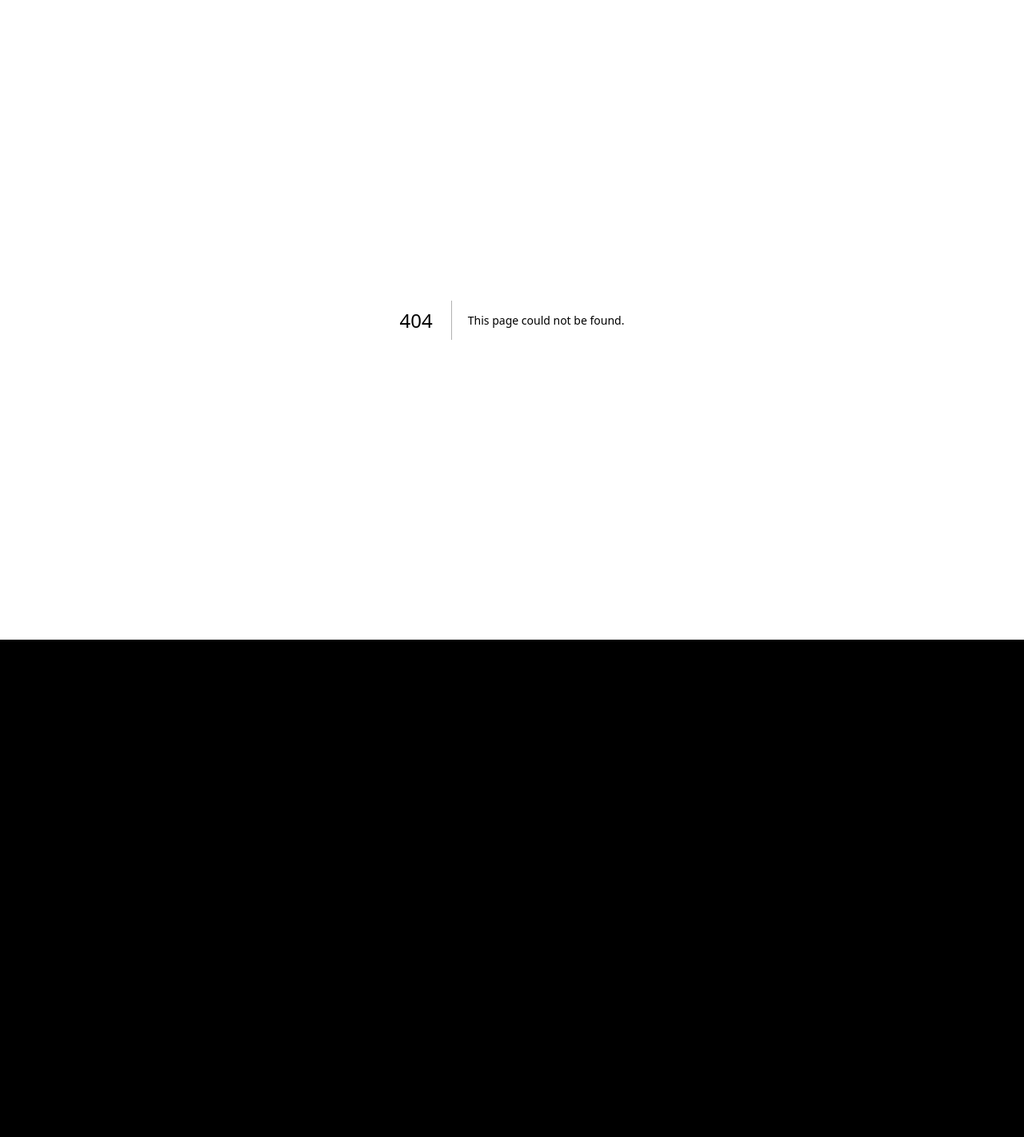
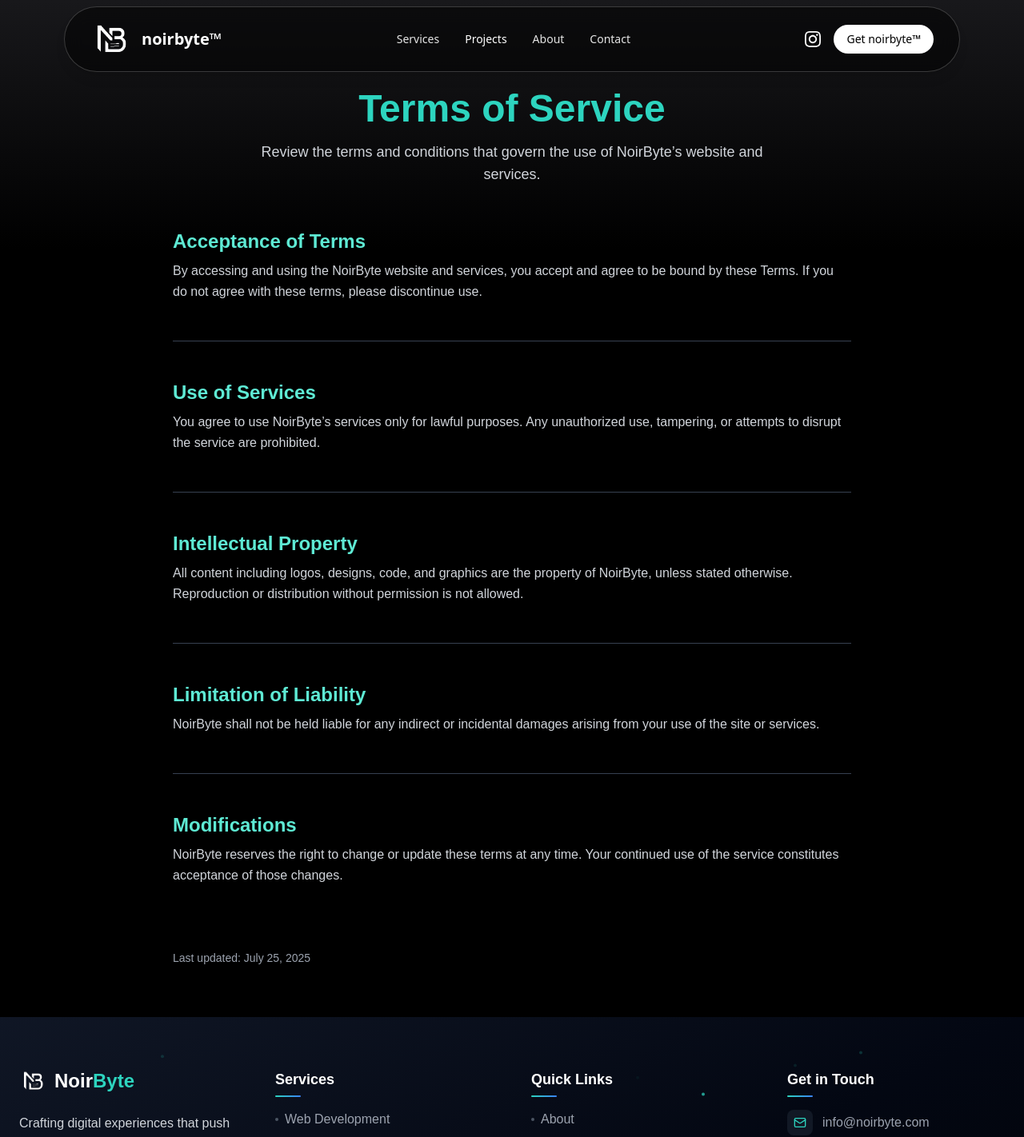
Before and after one commit to Wasif34/Noirbyte-Next, a Next.js app: page /terms in a window 1280 px wide. Before the commit this address had no page. Shown: the top 1422 px of the page at 80% size. Before the commit the page ends 800 px from the top, so only its background shows below. Built offline with nearby package versions, Linux system fonts and the light colour scheme; a web font is replaced by a local one.

Commit message:
Terms and privacy pages are added

```diff
--- /dev/null
+++ b/app/privacy/page.js
@@ -0,0 +1,96 @@
+import { NavbarDemo } from "@/components/Navbar";
+import Footer from "@/components/Footer";
+
+export const metadata = {
+  title: "Privacy Policy - NoirByte",
+  description:
+    "Read NoirByte's privacy policy to understand how we handle your data and protect your privacy.",
+};
+
+export default function PrivacyPolicyPage() {
+  return (
+    <>
+      <NavbarDemo />
+      <main className="bg-black text-white font-TikTok min-h-screen">
+        {/* Hero Section */}
+        <section className="bg-gradient-to-b from-zinc-900 to-black py-20 text-center px-4">
+          <h1 className="text-5xl font-extrabold text-teal-400 mb-4 pt-8">
+            Privacy Policy
+          </h1>
+          <p className="text-gray-300 max-w-2xl mx-auto text-lg">
+            Learn how NoirByte collects, uses, and safeguards your personal
+            information.
+          </p>
+        </section>
+
+        {/* Content Section */}
+        <section className="max-w-4xl mx-auto px-6 py-16 space-y-12 mt-[-30px]">
+          <div>
+            <h2 className="text-2xl font-semibold text-teal-300 mt-2 mt-[-60px]">
+              Data Collection
+            </h2>
+            <p className="text-gray-300 mt-2 leading-relaxed">
+              We may collect personal information including your name, email
+              address, and phone number when you fill out forms on our website.
+            </p>
+          </div>
+
+          <hr className="border-gray-700" />
+
+          <div>
+            <h2 className="text-2xl font-semibold text-teal-300">
+              Use of Data
+            </h2>
+            <p className="text-gray-300 mt-2 leading-relaxed">
+              Your information is used solely to respond to inquiries, deliver
+              our services, and improve user experience.
+            </p>
+          </div>
+
+          <hr className="border-gray-700" />
+
+          <div>
+            <h2 className="text-2xl font-semibold text-teal-300">
+              Third-Party Services
+            </h2>
+            <p className="text-gray-300 mt-2 leading-relaxed">
+              We do not sell or rent your information to third parties. We may
+              share data with trusted tools (e.g., analytics or email) to
+              improve our services.
+            </p>
+          </div>
+
+          <hr className="border-gray-700" />
+
+          <div>
+            <h2 className="text-2xl font-semibold text-teal-300">Cookies</h2>
+            <p className="text-gray-300 mt-2 leading-relaxed">
+              We use cookies to understand how you interact with our site and
+              improve functionality.
+            </p>
+          </div>
+
+          <hr className="border-gray-700" />
+
+          <div>
+            <h2 className="text-2xl font-semibold text-teal-300">
+              Your Rights
+            </h2>
+            <p className="text-gray-300 mt-2 leading-relaxed">
+              You have the right to access, update, or delete your personal
+              data. Reach out to us at{" "}
+              <a
+                href="mailto:info@noirbyte.com"
+                className="text-teal-400 underline hover:text-teal-300"
+              >
+                info@noirbyte.com
+              </a>
+              .
+            </p>
+          </div>
+        </section>
+      </main>
+      <Footer />
+    </>
+  );
+}
--- /dev/null
+++ b/app/terms/page.js
@@ -0,0 +1,98 @@
+import { NavbarDemo } from "@/components/Navbar";
+import Footer from "@/components/Footer";
+
+export const metadata = {
+  title: "Terms of Service - NoirByte",
+  description:
+    "Review the terms and conditions that govern the use of NoirByte’s website and services.",
+};
+
+export default function TermsOfServicePage() {
+  return (
+    <>
+      <NavbarDemo />
+      <main className="bg-black text-white font-TikTok min-h-screen">
+        {/* Hero Section */}
+        <section className="bg-gradient-to-b from-zinc-900 to-black py-20 text-center px-4">
+          <h1 className="text-5xl font-extrabold text-teal-400 mb-4 pt-8">
+            Terms of Service
+          </h1>
+          <p className="text-gray-300 max-w-2xl mx-auto text-lg">
+            Review the terms and conditions that govern the use of NoirByte’s
+            website and services.
+          </p>
+        </section>
+
+        {/* Content Section */}
+        <section className="max-w-4xl mx-auto px-6 py-16 space-y-12 mt-[-30px]">
+          <div>
+            <h2 className="text-2xl font-semibold text-teal-300 mt-[-60px]">
+              Acceptance of Terms
+            </h2>
+            <p className="text-gray-300 mt-2 leading-relaxed">
+              By accessing and using the NoirByte website and services, you
+              accept and agree to be bound by these Terms. If you do not agree
+              with these terms, please discontinue use.
+            </p>
+          </div>
+
+          <hr className="border-gray-700" />
+
+          <div>
+            <h2 className="text-2xl font-semibold text-teal-300">
+              Use of Services
+            </h2>
+            <p className="text-gray-300 mt-2 leading-relaxed">
+              You agree to use NoirByte’s services only for lawful purposes. Any
+              unauthorized use, tampering, or attempts to disrupt the service
+              are prohibited.
+            </p>
+          </div>
+
+          <hr className="border-gray-700" />
+
+          <div>
+            <h2 className="text-2xl font-semibold text-teal-300">
+              Intellectual Property
+            </h2>
+            <p className="text-gray-300 mt-2 leading-relaxed">
+              All content including logos, designs, code, and graphics are the
+              property of NoirByte, unless stated otherwise. Reproduction or
+              distribution without permission is not allowed.
+            </p>
+          </div>
+
+          <hr className="border-gray-700" />
+
+          <div>
+            <h2 className="text-2xl font-semibold text-teal-300">
+              Limitation of Liability
+            </h2>
+            <p className="text-gray-300 mt-2 leading-relaxed">
+              NoirByte shall not be held liable for any indirect or incidental
+              damages arising from your use of the site or services.
+            </p>
+          </div>
+
+          <hr className="border-gray-700" />
+
+          <div>
+            <h2 className="text-2xl font-semibold text-teal-300">
+              Modifications
+            </h2>
+            <p className="text-gray-300 mt-2 leading-relaxed">
+              NoirByte reserves the right to change or update these terms at any
+              time. Your continued use of the service constitutes acceptance of
+              those changes.
+            </p>
+          </div>
+
+          <p className="text-sm text-gray-400 pt-8">
+            Last updated: July 25, 2025
+          </p>
+        </section>
+      </main>
+      <Footer />
+    </>
+  );
+}
--- a/components/Footer.jsx
+++ b/components/Footer.jsx
@@ -40,9 +40,17 @@
 
   const socialLinks = [
     // { icon: Github, href: "#", label: "GitHub" },
-    { icon: Facebook, href: "https://www.facebook.com/share/15dLaeJLgr/", label: "Facebook" },
+    {
+      icon: Facebook,
+      href: "https://www.facebook.com/share/15dLaeJLgr/",
+      label: "Facebook",
+    },
     { icon: Twitter, href: "#", label: "Twitter" },
-    { icon: Instagram, href: "https://www.instagram.com/noirbyte_techsolutions?igsh=MTRlaW1ieWVmdGltbA==", label: "Instagram" },
+    {
+      icon: Instagram,
+      href: "https://www.instagram.com/noirbyte_techsolutions?igsh=MTRlaW1ieWVmdGltbA==",
+      label: "Instagram",
+    },
   ];
 
   return (
@@ -284,17 +292,15 @@
             <span className="font-TikTok">by our amazing team</span>
           </div>
 
-
-
           <div className="flex items-center gap-6">
             <a
-              href="#"
+              href="/privacy"
               className="font-TikTok text-gray-400 hover:text-teal-400 transition-colors duration-200 text-sm"
             >
               Privacy Policy
             </a>
             <a
-              href="#"
+              href="/terms"
               className="font-TikTok text-gray-400 hover:text-teal-400 transition-colors duration-200 text-sm"
             >
               Terms of Service
```
